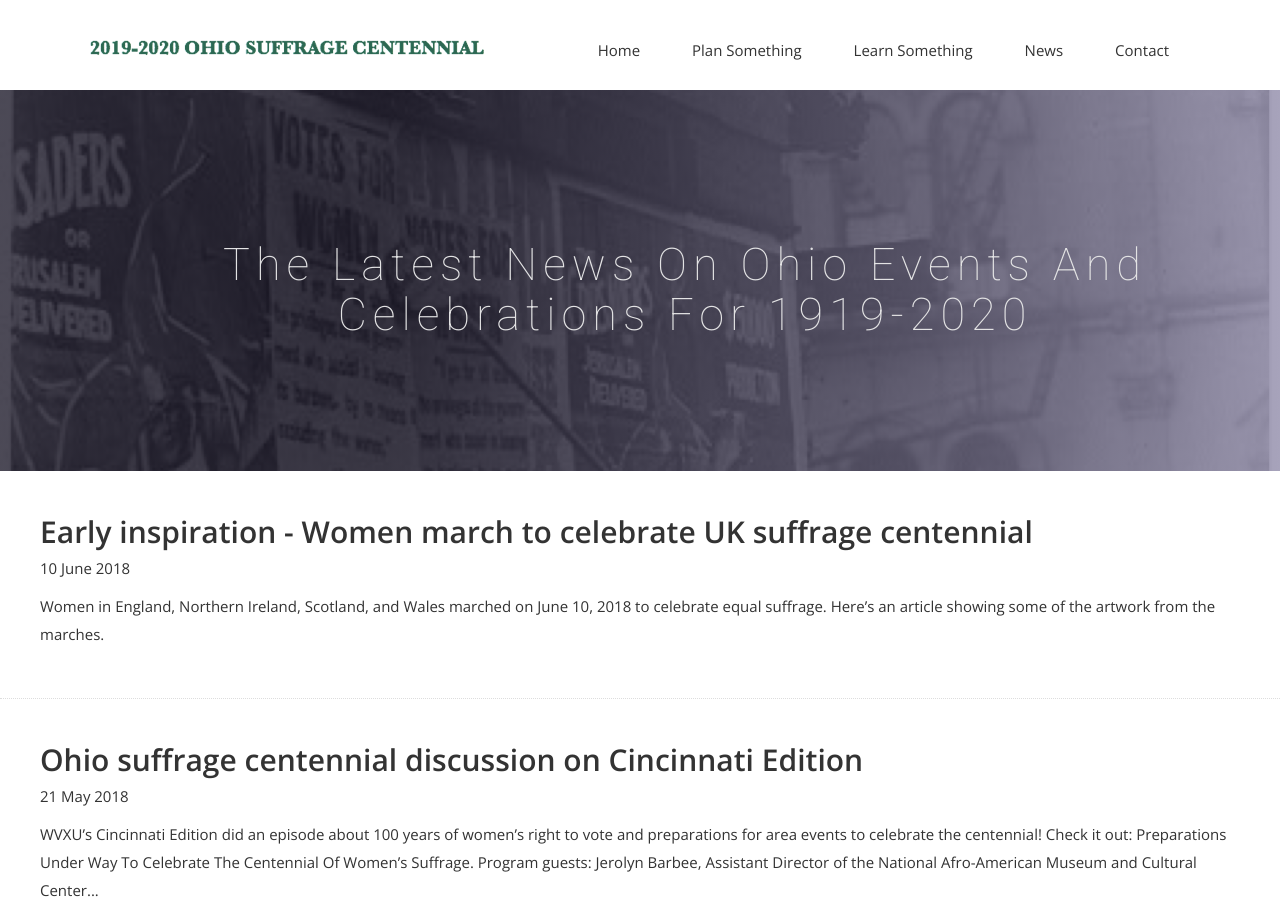
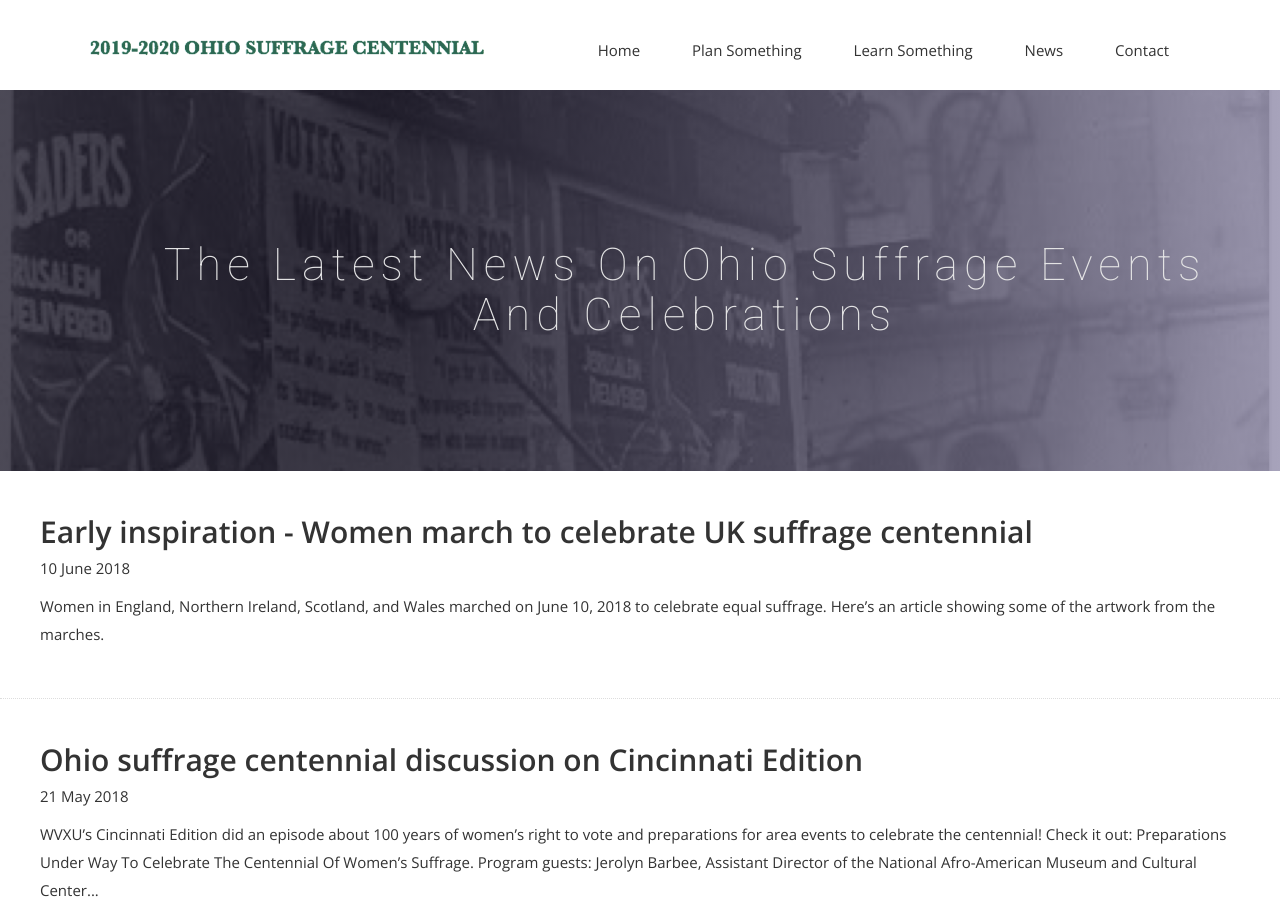
Before and after one commit to OhioSuffrageCentennial/ohiosuffragecentennial, a Jekyll site: the page built from news.html, in a window 1280 px wide and 900 px high. Built offline with Jekyll 4.4.1, drawn with Linux system fonts in a browser that asks for light colours; nearby versions of some CDN libraries; some web fonts are replaced.

Commit message:
update news header

```diff
--- a/news.html
+++ b/news.html
@@ -9,7 +9,7 @@ permalink: /news/
     <div class="row">
       <div class="col-md-12">
         <div class="block">
-          <h1>The latest news on Ohio events and celebrations for 1919-2020</h1>
+          <h1>The latest news on Ohio suffrage events and celebrations</h1>
         </div>
       </div>
     </div>
```
